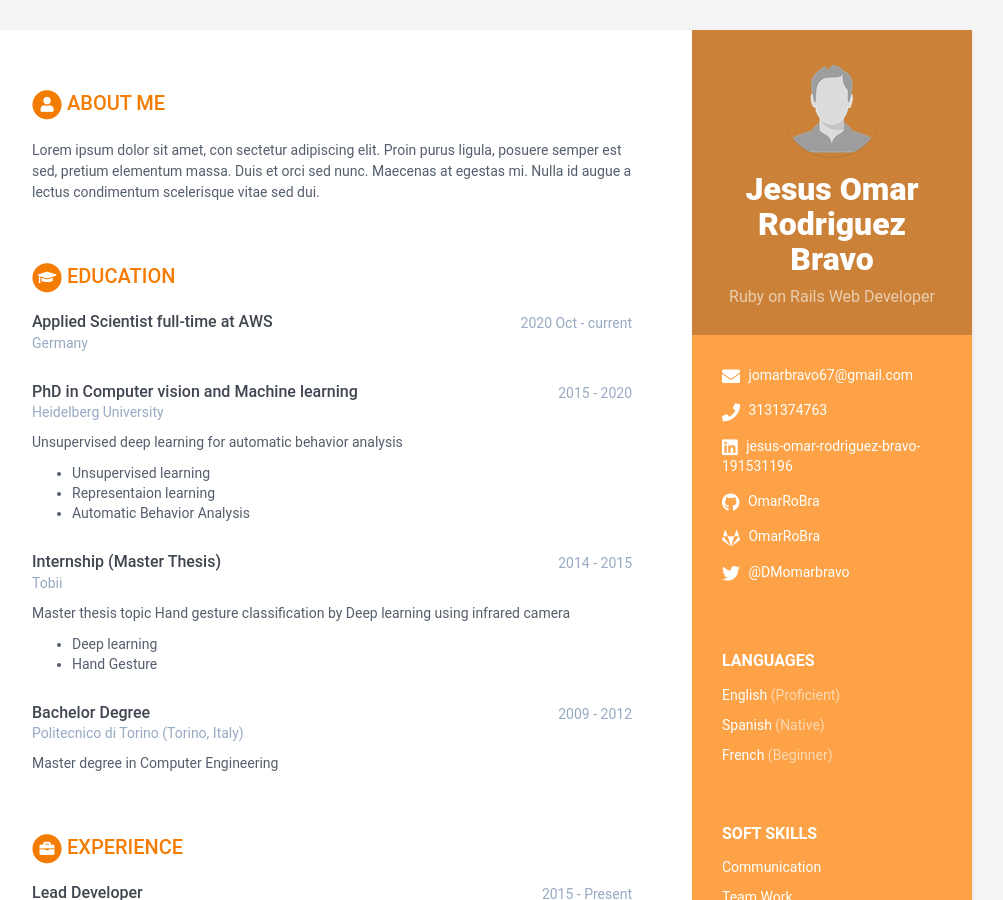
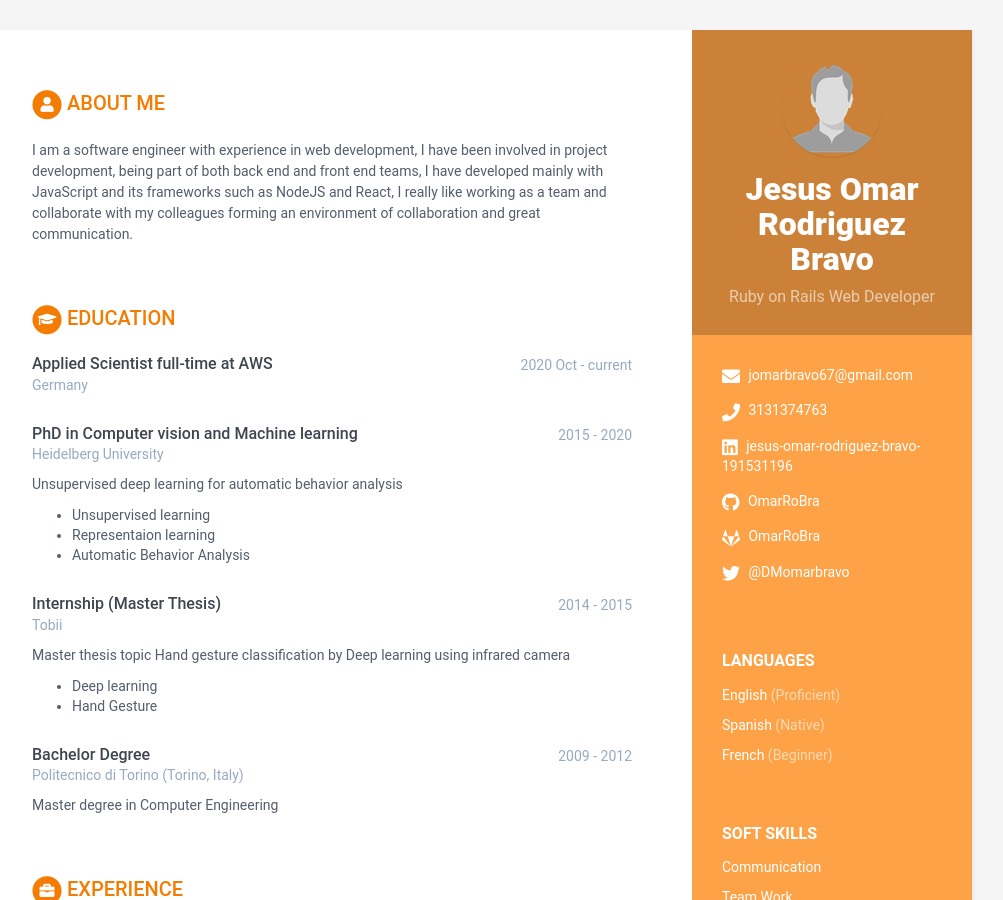
Before and after one commit to BC-MAY-21-ROR/kata-04-resume-OmarRoBra, a Jekyll site: the page built from index.html, in a window 1280 px wide and 900 px high. Shown: the whole window, without its empty margins (168-1171 px from the left). Built offline with Jekyll 4.4.1, drawn with Linux system fonts in a browser that asks for light colours.

Commit message:
Update data.yml

```diff
--- a/_data/data.yml
+++ b/_data/data.yml
@@ -55,11 +55,11 @@ sidebar:
     - item: Self-taugth
       link: # dejar en blan
 
-# Registra aquí un resumen de tu perfil
+# R Registra aquí un resumen de tu perfil
 career-profile:
   title: About Me # NO MODIFICAR
   summary: |
-    Lorem ipsum dolor sit amet, con sectetur adipiscing elit. Proin purus ligula, posuere semper est sed, pretium elementum massa. Duis et orci sed nunc. Maecenas at egestas mi. Nulla id augue a lectus condimentum scelerisque vitae sed dui.
+   I am a software engineer with experience in web development, I have been involved in project development, being part of both back end and front end teams, I have developed mainly with JavaScript and its frameworks such as NodeJS and React, I really like working as a team and collaborate with my colleagues forming an environment of collaboration and great communication.
 # Registra aquí tus estudios. Agrega o elimina según sea necesario
 educationcomplete:
   - degree: Applied Scientist full-time at AWS
```
